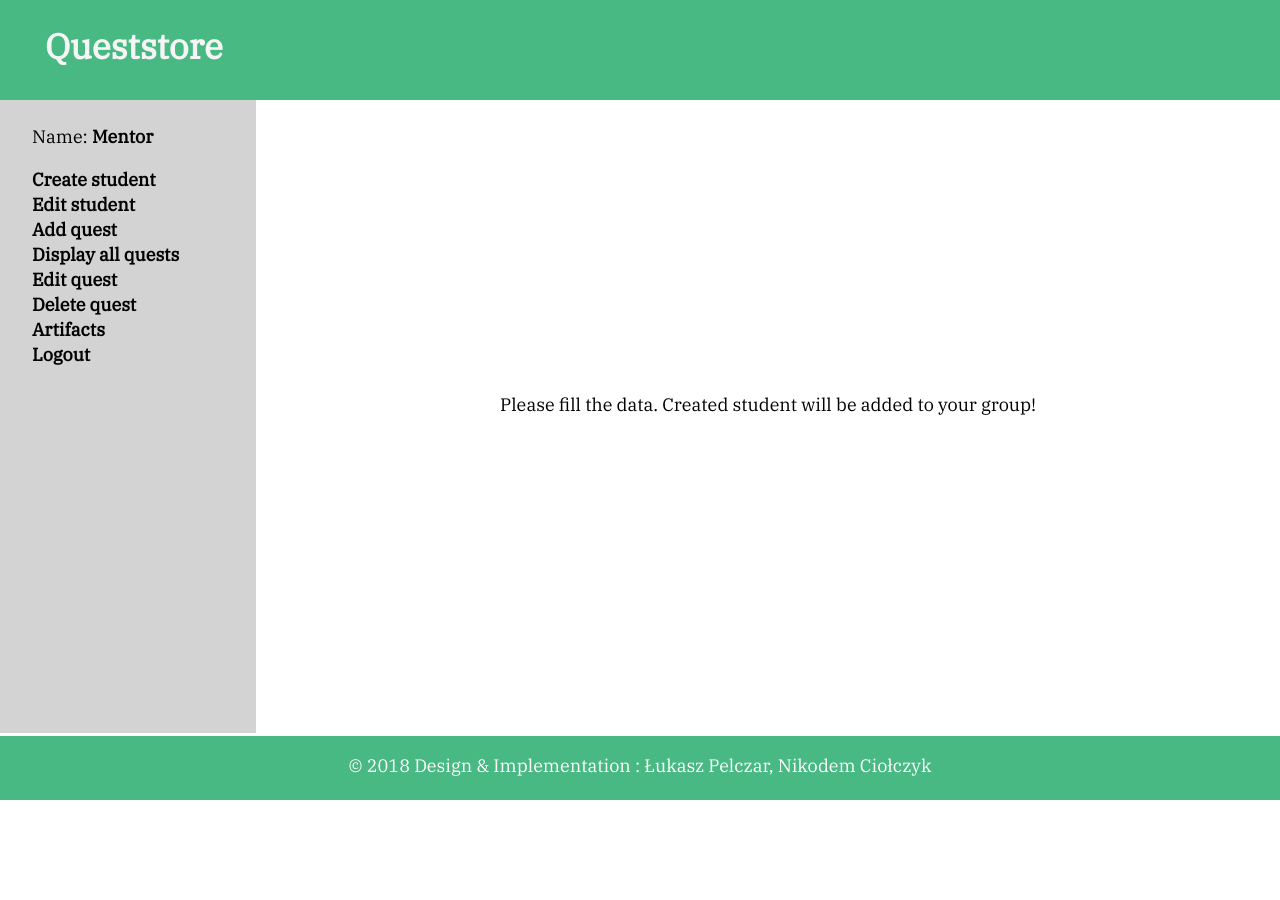
After one commit to lpelczar/Queststore-CMS, a PHP site: page /mentor/create_student.html in a window 1280 px wide. The commit adds this page. Run offline with PHP 8.4, Linux system fonts and the light colour scheme.

Commit message:
Fix content height

```diff
--- /dev/null
+++ b/css/create-student.css
@@ -0,0 +1,7 @@
+.form {
+    width: 100%;
+    height: 100%;
+    display: flex;
+    justify-content: center;
+    align-items: center;
+}
--- a/css/manager.css
+++ b/css/manager.css
@@ -1,7 +1,6 @@
 .container {
     margin-top: 100px;
-    margin-bottom: 50px;
-    height: 100%;
+    height: 80%;
     padding: 0;
     overflow: hidden;
 }
@@ -13,17 +12,15 @@
     padding-right: 2.5%;
     width: 15%;
     float: left;
-    height: 100%;
+    height: 95%;
 }
 
 .content {
     background: white;
     width: 75%;
-    height: 100%;
+    height: 90%;
     float: right;
-    padding-top: 25px;
-    padding-left: 2.5%;
-    padding-right: 2.5%;
+    padding: 25px 2.5%;
 }
 
 .content p {
--- a/css/style.css
+++ b/css/style.css
@@ -32,14 +32,12 @@ body {
 }
 
 #bottom-bar {
-    height: 50px;
+    height: 8%;
     background-color: #48b983;
-    position: absolute;
+    position: fixed;
     width: 100%;
     left: 0;
     bottom: 0;
-    padding-bottom: 10px;
-    overflow: hidden;
 }
 
 #copyright {
--- /dev/null
+++ b/mentor/create_student.html
@@ -0,0 +1,65 @@
+<!DOCTYPE html>
+<html xmlns="http://www.w3.org/1999/html">
+<head>
+    <meta charset="UTF-8">
+    <title>Queststore</title>
+    <link href="../css/style.css" rel="stylesheet">
+    <link href="../css/manager.css" rel="stylesheet">
+    <link href="../css/create-student.css" rel="stylesheet">
+</head>
+<body>
+<header>
+    <div id="title-bar">
+        <h1 id="title-text">Queststore</h1>
+    </div>
+</header>
+
+<div class="container">
+    <nav class="sidebar">
+        <p id="name">Name: <strong>Mentor</strong></p>
+        <ul>
+            <li class="nav-element">
+                <a href="create_student.html">Create student</a>
+            </li>
+            <li class="nav-element">
+                <a href="edit_student.html">Edit student</a>
+            </li>
+            <li class="nav-element">
+                <a href="add_quest.html">Add quest</a>
+            </li>
+            <li class="nav-element">
+                <a href="display_quests.html">Display all quests</a>
+            </li>
+            <li class="nav-element">
+                <a href="edit_quest.html">Edit quest</a>
+            </li>
+            <li class="nav-element">
+                <a href="delete_quest.html">Delete quest</a>
+            </li>
+            <li class="nav-element">
+                <a href="artifacts.html">Artifacts</a>
+            </li>
+            <li class="nav-element">
+                <a href="">Logout</a>
+            </li>
+        </ul>
+    </nav>
+    <div class="content">
+
+        <div class="form">
+            <p>Please fill the data. Created student will be added to your group!</p>
+            <div class="input-field">
+
+            </div>
+        </div>
+    </div>
+</div>
+
+<footer>
+    <div id="bottom-bar">
+        <p id="copyright">© 2018 Design & Implementation : Łukasz Pelczar, Nikodem Ciołczyk</p>
+    </div>
+</footer>
+
+</body>
+</html>
```
